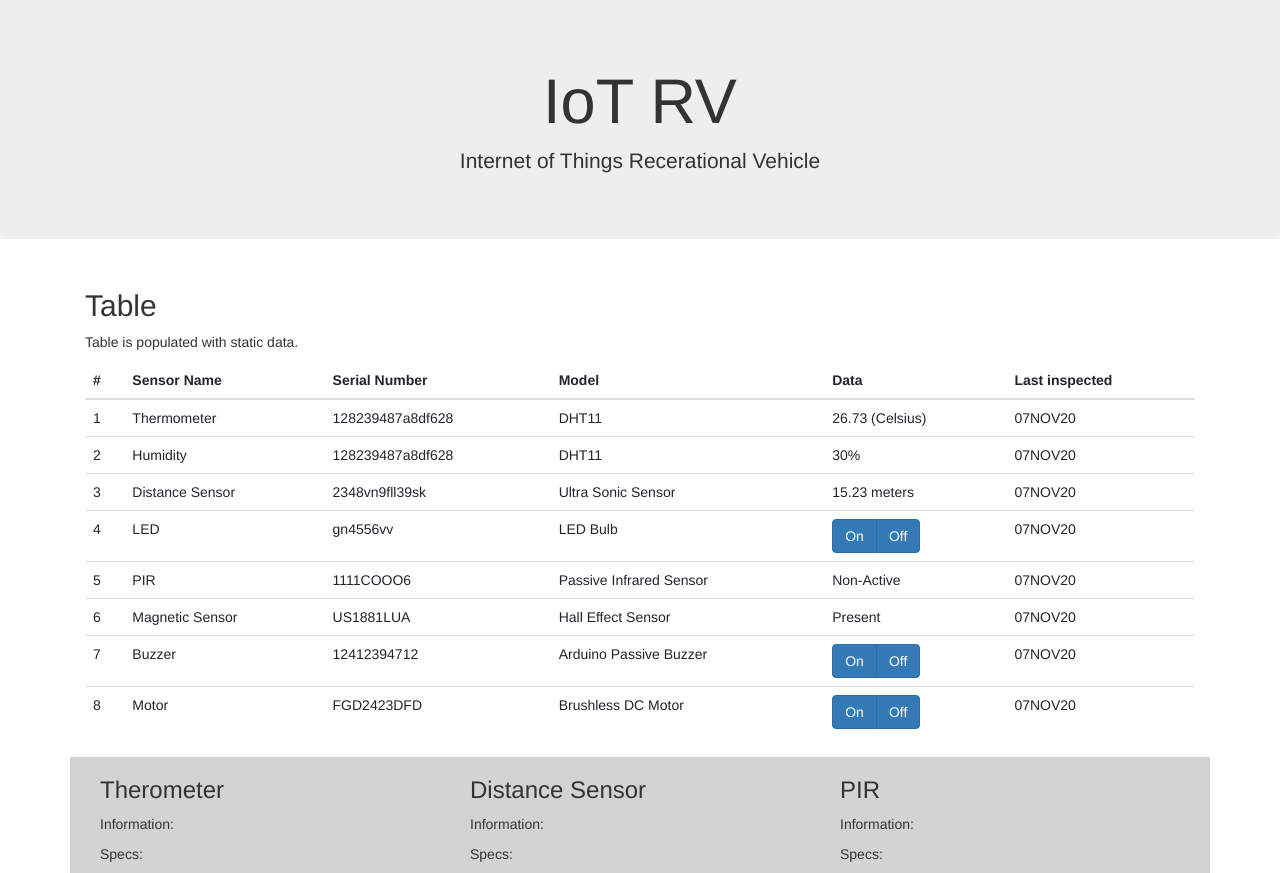
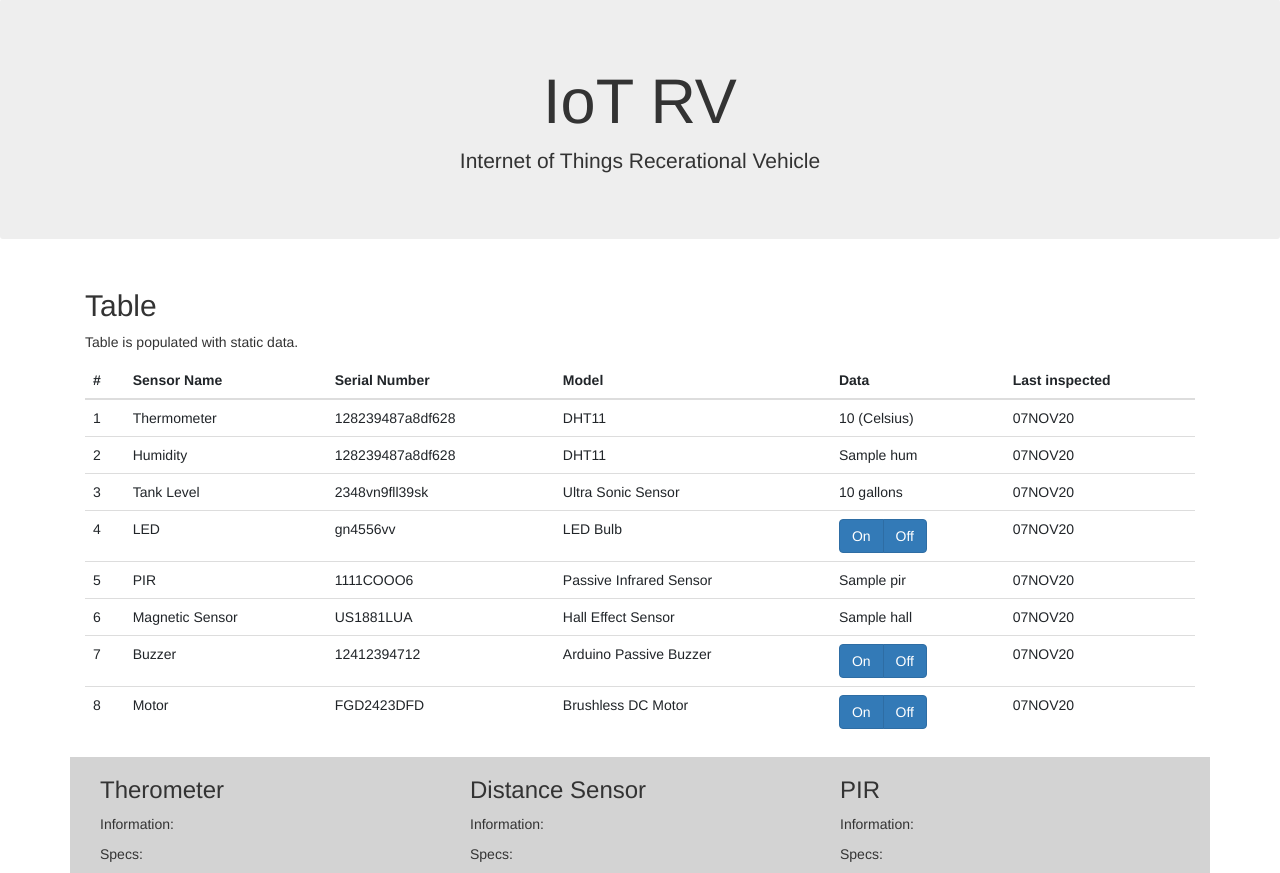
Before and after one commit to rigelkeller72/IoT_Website, a Flask app: template app/templates/test.html in a window 1280 px wide. Shown: the part 41-914 px from the top of the page. Run offline with Flask 2, Linux system fonts and the light colour scheme; the template is opened without the code that fills it: most values are stand-ins (such as "Sample title", 1, 10 or a date in 2020); some libraries are stand-ins or nearby versions.

Commit message:
Gave data some of the test appearances, data feeds in. Need to update the buttons on it.

```diff
--- a/app/routes.py
+++ b/app/routes.py
@@ -39,7 +39,8 @@ def data():
         newstr = "Water: %.2f gallons, Temp: %.2f C, Humidity: %.2f Percent, %s, %s"% (sensVals[0], sensVals[1], sensVals[2], doorstate, near)
 
         #return newstr
-        return render_template('data.html', title='Data', str=newstr)
+        #return render_template('data.html', title='Data', str=newstr)
+        return render_template('test.html', title='test', temp=sensVals[1], hum=sensVals[2], gals=sensVals[1], pir=near,hall=doorstate)
 
 
 @app.route('/turnon', methods=['POST'])
--- a/app/templates/test.html
+++ b/app/templates/test.html
@@ -28,7 +28,7 @@
         <td>Thermometer</td>
         <td>128239487a8df628</td>
         <td>DHT11</td>
-        <td>26.73 (Celsius)</td>
+        <td>{{ temp }} (Celsius)</td>
         <td>07NOV20</td>
       </tr>
       <tr>
@@ -36,15 +36,15 @@
         <td>Humidity</td>
         <td>128239487a8df628</td>
         <td>DHT11</td>
-        <td>30%</td>
+        <td>{{ hum }}</td>
         <td>07NOV20</td>
       </tr>
       <tr>
         <td>3</td>
-        <td>Distance Sensor</td>
+        <td>Tank Level</td>
         <td>2348vn9fll39sk</td>
         <td>Ultra Sonic Sensor</td>
-        <td>15.23 meters</td>
+        <td>{{ gals }} gallons</td>
         <td>07NOV20</td>
       </tr>
       <tr>
@@ -65,7 +65,7 @@
         <td>PIR</td>
         <td>1111COOO6</td>
         <td>Passive Infrared Sensor</td>
-        <td>Non-Active</td>
+        <td>{{ pir }}</td>
         <td>07NOV20</td>
       </tr>
       <tr>
@@ -73,7 +73,7 @@
         <td>Magnetic Sensor</td>
         <td>US1881LUA</td>
         <td>Hall Effect Sensor</td>
-        <td>Present</td>
+        <td>{{ hall }}</td>
         <td>07NOV20</td>
       </tr>
       <tr>
```
